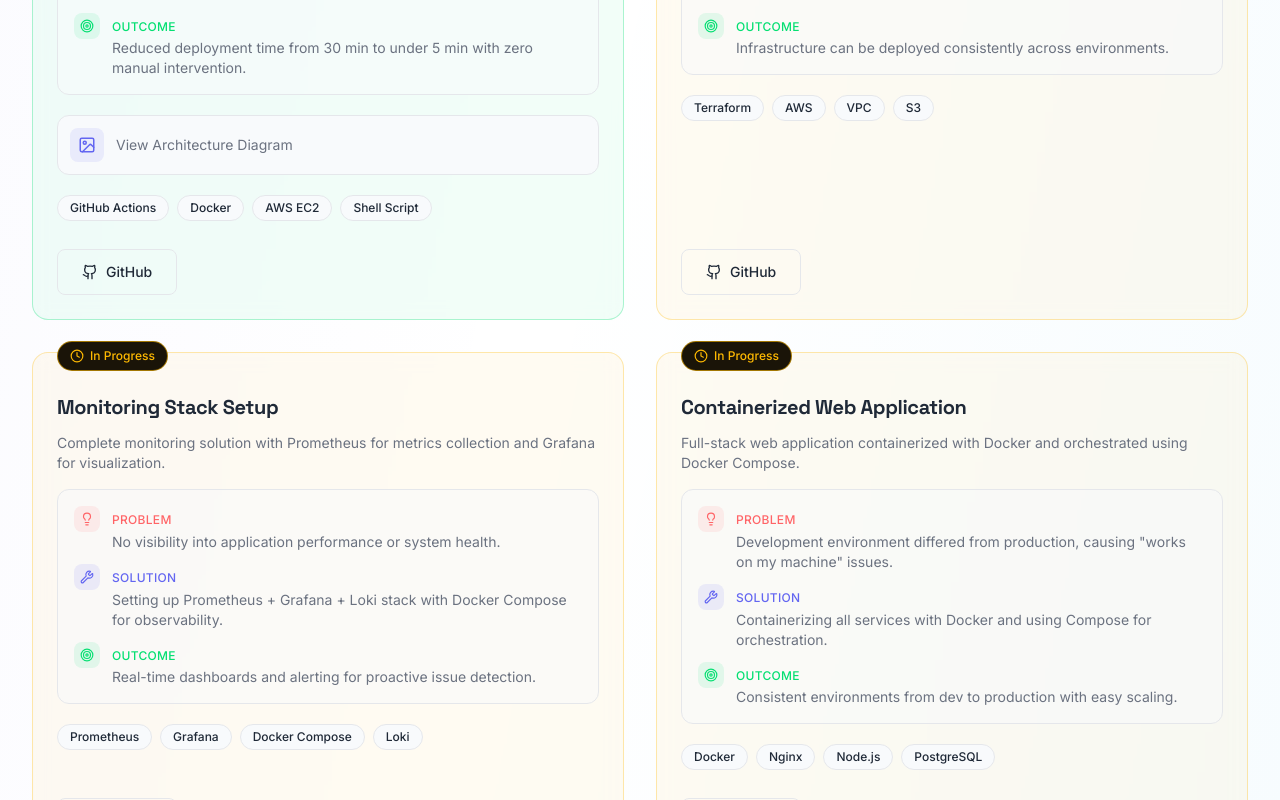
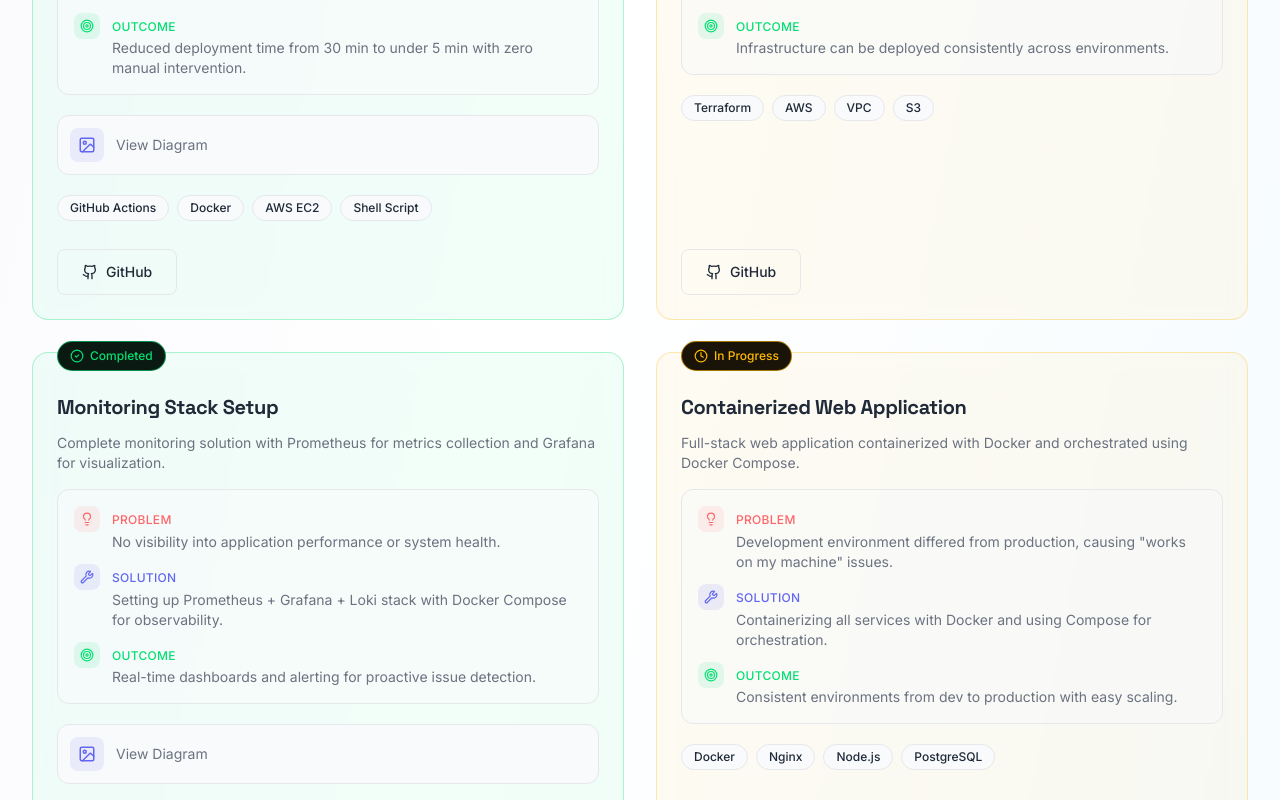
Before and after one commit to Nikhilkumar2311/portfolio, a React (Vite) app: page / in a window 1280 px wide. Shown: the part 3440-4240 px from the top of the page. Built offline with nearby package versions, Linux system fonts and the light colour scheme.

Commit message:
Added new project

```diff
--- a/src/components/About.tsx
+++ b/src/components/About.tsx
@@ -159,7 +159,7 @@ export function About() {
                 <h4 className="text-text-primary font-semibold text-sm md:text-base mb-2">
                   {step.title}
                 </h4>
-                <p className="text-text-secondary text-xs md:text-sm leading-relaxed max-w-[160px]">
+                <p className="text-text-secondary text-xs md:text-sm leading-relaxed max-w-40">
                   {step.description}
                 </p>
               </motion.div>
--- a/src/components/Projects.tsx
+++ b/src/components/Projects.tsx
@@ -67,7 +67,7 @@ function DiagramModal({
                         {/* Header */}
                         <div className="flex items-center justify-between p-4 border-b border-border">
                             <h3 className="text-lg font-semibold text-text-primary">
-                                {title} - Architecture
+                                {title}
                             </h3>
                             <button
                                 onClick={onClose}
@@ -81,7 +81,7 @@ function DiagramModal({
                         <div className="p-4 overflow-auto max-h-[calc(80vh-80px)]">
                             <img
                                 src={imageSrc}
-                                alt={`${title} Architecture Diagram`}
+                                alt={`${title}`}
                                 className="w-full h-auto rounded-lg"
                             />
                         </div>
@@ -199,7 +199,7 @@ export function Projects() {
                                                 <div className="p-2 rounded-lg bg-primary/10">
                                                     <Image size={18} className="text-primary" />
                                                 </div>
-                                                <span className="text-text-secondary text-sm">View Architecture Diagram</span>
+                                                <span className="text-text-secondary text-sm">View Diagram</span>
                                             </button>
                                         )}
 
--- a/src/data/projects.ts
+++ b/src/data/projects.ts
@@ -11,7 +11,7 @@ export const projects: Project[] = [
         techStack: ['GitHub Actions', 'Docker', 'AWS EC2', 'Shell Script'],
         githubUrl: 'https://github.com/Nikhilkumar2311/CI-CD-PIPELINE',
         liveUrl: undefined,
-        architectureDiagram: '/diagrams/cicd-pipeline.png',
+        architectureDiagram: '/diagrams/cicd-pipeline.webp',
     },
     {
         title: 'Infrastructure as Code',
@@ -28,14 +28,14 @@ export const projects: Project[] = [
     {
         title: 'Monitoring Stack Setup',
         description: 'Complete monitoring solution with Prometheus for metrics collection and Grafana for visualization.',
-        status: 'in-progress',
+        status: 'completed',
         problem: 'No visibility into application performance or system health.',
         solution: 'Setting up Prometheus + Grafana + Loki stack with Docker Compose for observability.',
         outcome: 'Real-time dashboards and alerting for proactive issue detection.',
         techStack: ['Prometheus', 'Grafana', 'Docker Compose', 'Loki'],
-        githubUrl: 'https://github.com/Nikhilkumar2311',
+        githubUrl: 'https://github.com/Nikhilkumar2311/CI-CD-PIPELINE-MONITORING',
         liveUrl: undefined,
-        architectureDiagram: undefined,
+        architectureDiagram: "/diagrams/monitoring.webp",
     },
     {
         title: 'Containerized Web Application',
```
Also changed, not shown: public/diagrams/monitoring.png (added), public/diagrams/monitoring.webp (added).
